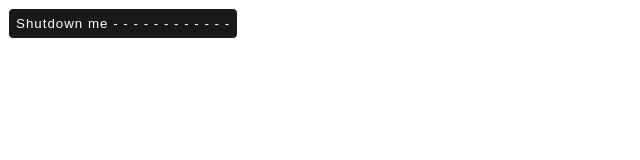
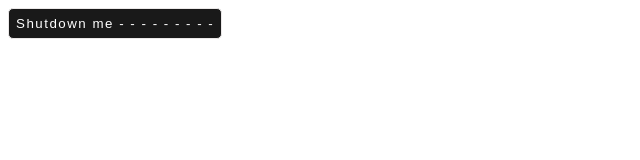
Before and after one commit to cgfhjff/good, a plain HTML site: page index.html in a window 1280 px wide. Shown: the full height of the page, 0-640 px from the left. Drawn offline with Linux system fonts and the light colour scheme.

Commit message:
Add files via upload

```diff
--- a/index.html
+++ b/index.html
@@ -3,9 +3,13 @@
     <head>
         <link rel="stylesheet" href="style.css">
     </head>
+    <style>
+
+    </style>
 <body>
-    <button onclick="playSound()"> Shutdown me - - - - - - - - - -  - -</button>
+    <button onclick="playSound()"> Shutdown me - - - - - - -  - -</button>
     <audio id="sound" src="good.mp3"></audio>
+
     <script>
         function playSound() {
             document.getElementById("sound").play();
--- a/style.css
+++ b/style.css
@@ -2,16 +2,16 @@ button{
     background-color: #191919;
     color: white;
     transition: .3s;
-    border: 0.5px solid white;
+    border: 0.2px solid rgb(235, 232, 232);
     border-radius: 5px;
     padding: 7px;
-    letter-spacing: 1px;
+    letter-spacing: 1.5px;
 }
 
 button:hover{
-    background-color: #0a702e;
+    background-color: #ff3c00;
 }
 .ny{
     color: #0a702e;
-    font-size: 40px;
+    font-size: 37px;
 }
```
